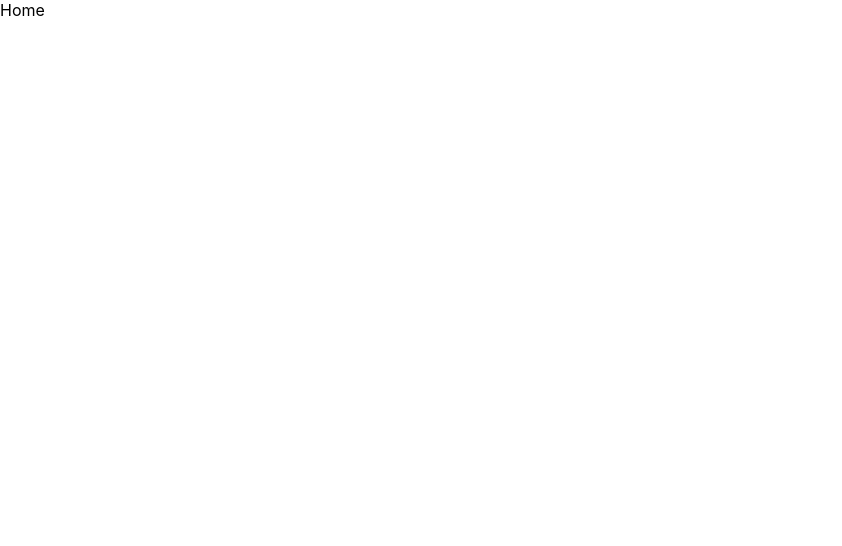
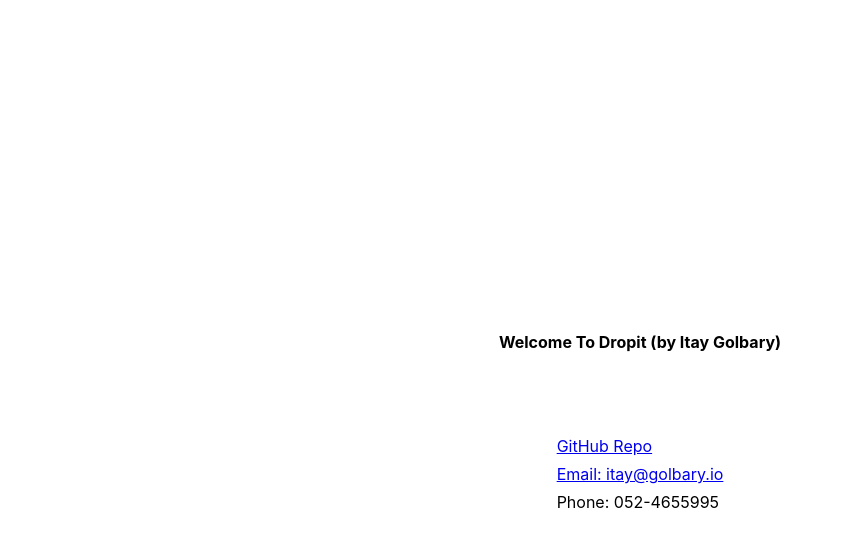
Before and after one commit to itay-golbary/dropit-test, a React (Create React App) app: page / in a window 1280 px wide. Shown: the top 546 px of the page, without its empty margins (0-842 px from the left). Built offline with nearby package versions, Linux system fonts and the light colour scheme.

Commit message:
setup Home Module

```diff
--- /dev/null
+++ b/src/modules/home/HomeView.tsx
@@ -0,0 +1,24 @@
+import React, { FC } from "react";
+import { StyledHomeView } from "./styles";
+
+const HomeView: FC = () => {
+  return (
+    <StyledHomeView>
+      <div className="HomeView__title">Welcome To Dropit (by Itay Golbary)</div>
+
+      <div className="HomeView__content">
+        <div className="HomeView__content_github">
+          <a href="https://github.com/itay-golbary/dropit-test">GitHub Repo</a>
+        </div>
+
+        <div className="HomeView__content_email">
+          <a href="mailto:itay@golbary.io">Email: itay@golbary.io</a>
+        </div>
+
+        <div className="HomeView__content_phone">Phone: 052-4655995</div>
+      </div>
+    </StyledHomeView>
+  );
+};
+
+export { HomeView };
--- /dev/null
+++ b/src/modules/home/index.ts
@@ -0,0 +1 @@
+export { HomeView } from "./HomeView";
--- /dev/null
+++ b/src/modules/home/styles.tsx
@@ -0,0 +1,28 @@
+import styled from "styled-components";
+
+const StyledHomeView = styled.div`
+  position: fixed;
+  height: 100%;
+  width: 100%;
+
+  display: flex;
+  flex-direction: column;
+  justify-content: center;
+  align-items: center;
+
+  .HomeView__title {
+    margin: 64px;
+
+    font-weight: bold;
+  }
+
+  .HomeView__content {
+    padding: 16px;
+
+    &.HomeView__content > * {
+      padding-block: 4px;
+    }
+  }
+`;
+
+export { StyledHomeView };
--- a/src/navigation/Navigator.tsx
+++ b/src/navigation/Navigator.tsx
@@ -10,14 +10,12 @@
 
 const Navigator: FC<Props> = () => (
   <Router>
-    <div>
     <Switch>
       <Route exact path="/" component={Home} />
       <Route exact path="/catalog" component={Catalog} />
       <Route exact path="/cart" component={Cart} />
       <Route path="/products/:id" component={Product} />
     </Switch>
-    </div>
   </Router>
 );
 
--- a/src/pages/Home.tsx
+++ b/src/pages/Home.tsx
@@ -1,7 +1,9 @@
 import React, { FC } from "react";
 
+import { HomeView } from "../modules/home";
+
 const Home: FC = () => {
-  return <div>Home</div>;
+  return <HomeView />;
 };
 
 export default Home;
```
Lines whose indentation alone changed are shown as unchanged.
